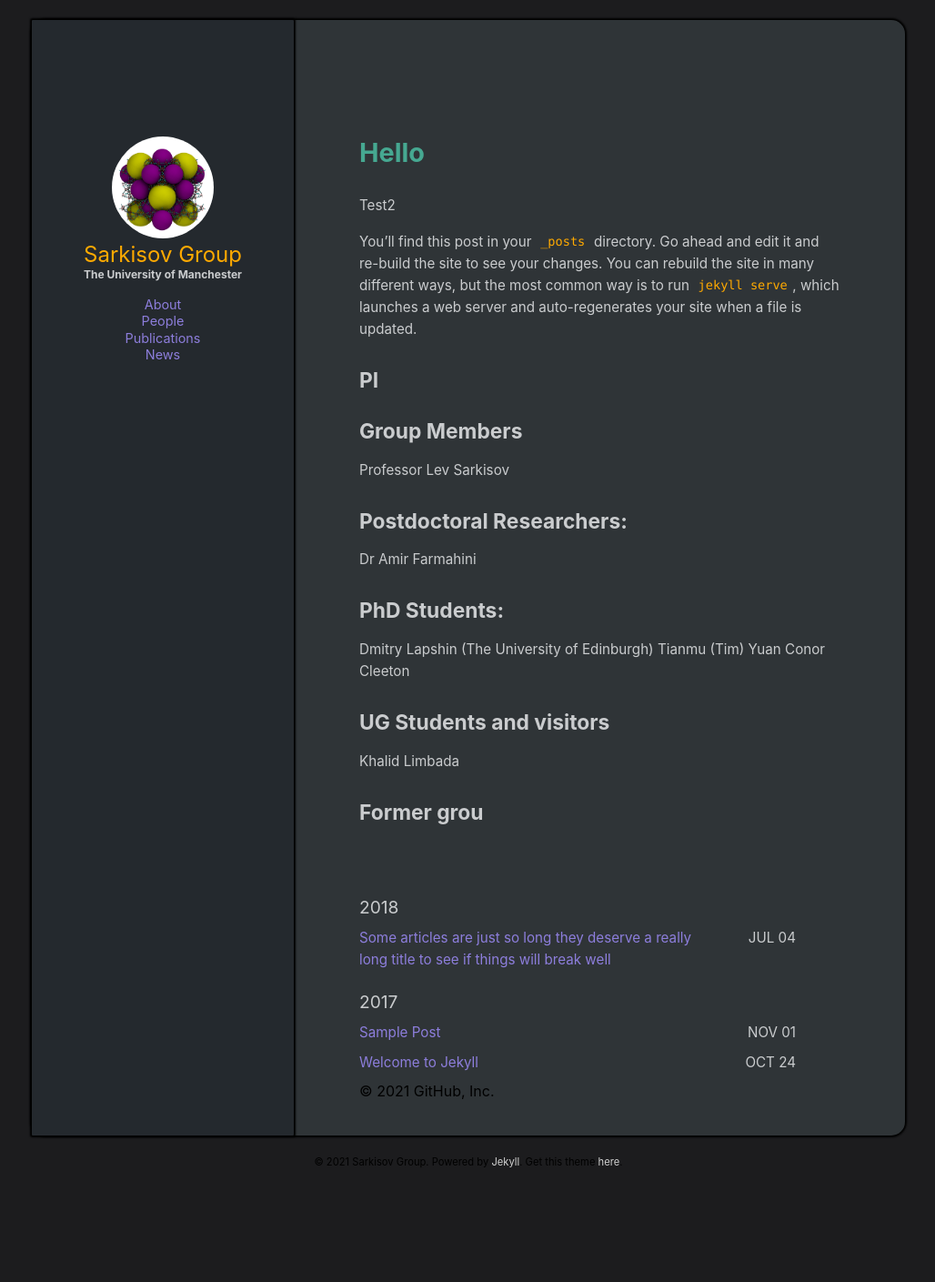
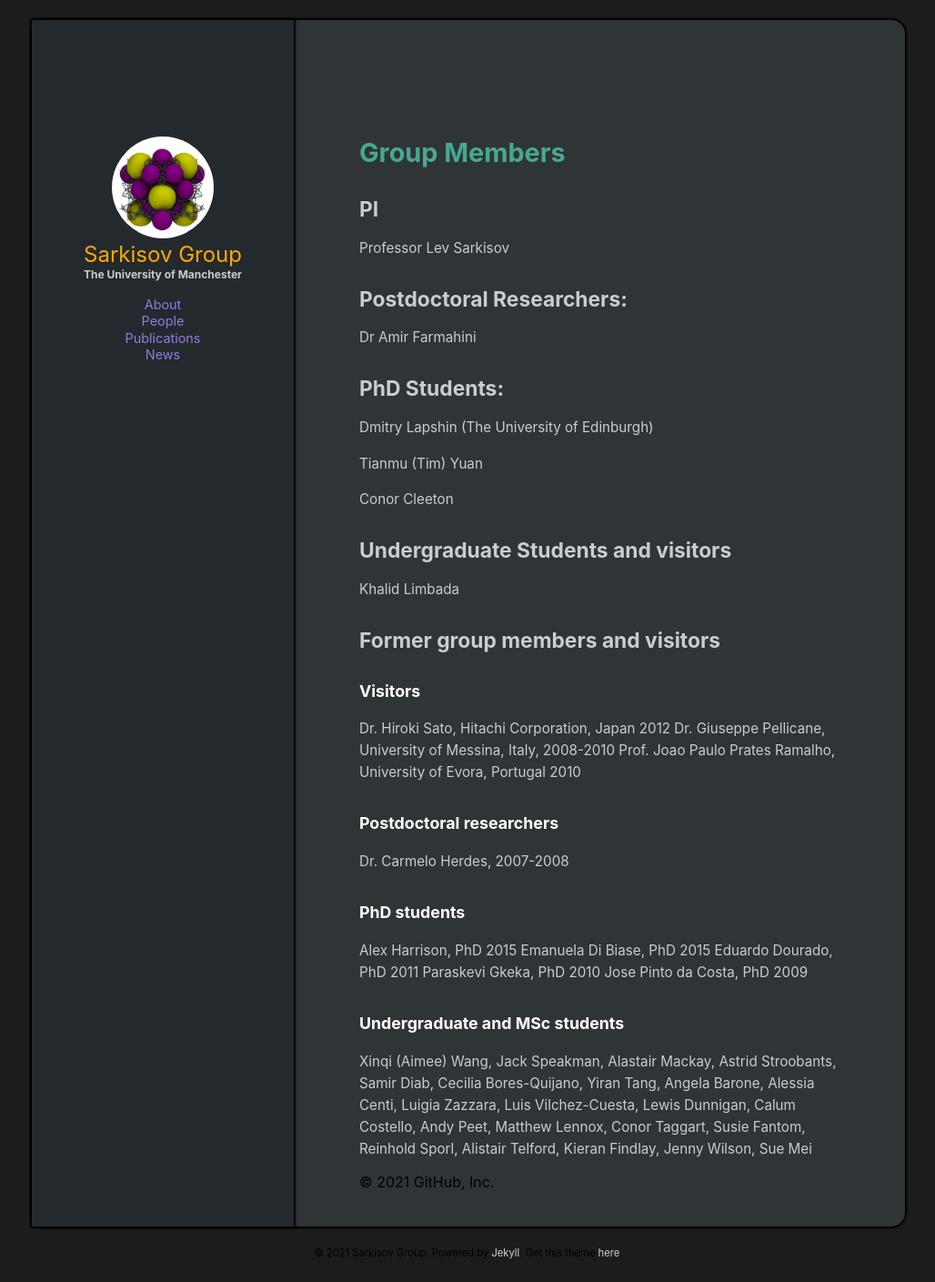
Before and after one commit to SarkisovGitHub/SarkisovGroup.github.io, a Jekyll site: the page built from People.md, in a window 1280 px wide. Shown: the whole page at 91% size, without its empty margins (125-1153 px from the left). Built offline with Jekyll 4.4.1, drawn with Linux system fonts in a browser that asks for light colours; before the commit the page ends 1309 px from its top, so only the background shows below that.

Commit message:
Update People.md

```diff
--- a/People.md
+++ b/People.md
@@ -1,15 +1,9 @@
 ---
-title: Hello
+title: Group Members
 layout: standard
 ---
 
-Test2
-
-
-You’ll find this post in your `_posts` directory. Go ahead and edit it and re-build the site to see your changes. You can rebuild the site in many different ways, but the most common way is to run `jekyll serve`, which launches a web server and auto-regenerates your site when a file is updated.
-
 ## PI
-## Group Members
 Professor Lev Sarkisov
 
 ## Postdoctoral Researchers:
@@ -17,12 +11,29 @@ Dr Amir Farmahini
 
 ## PhD Students:
 Dmitry Lapshin (The University of Edinburgh)
+
 Tianmu (Tim) Yuan
+
 Conor Cleeton
 
-## UG Students and visitors
+## Undergraduate Students and visitors
 Khalid Limbada
 
-## Former grou
+## Former group members and visitors
+### Visitors
+Dr. Hiroki Sato, Hitachi Corporation, Japan 2012
+Dr. Giuseppe Pellicane, University of Messina, Italy, 2008-2010
+Prof. Joao Paulo Prates Ramalho, University of Evora, Portugal 2010
 
-{% include archive.html %}
+### Postdoctoral researchers
+Dr. Carmelo Herdes, 2007-2008
+
+### PhD students
+Alex Harrison, PhD 2015
+Emanuela Di Biase, PhD 2015
+Eduardo Dourado, PhD 2011
+Paraskevi Gkeka, PhD 2010
+Jose Pinto da Costa, PhD 2009
+
+### Undergraduate and MSc students
+Xinqi (Aimee) Wang, Jack Speakman, Alastair Mackay, Astrid Stroobants, Samir Diab, Cecilia Bores-Quijano, Yiran Tang, Angela Barone, Alessia Centi, Luigia Zazzara, Luis Vilchez-Cuesta, Lewis Dunnigan, Calum Costello, Andy Peet, Matthew Lennox, Conor Taggart, Susie Fantom, Reinhold Sporl, Alistair Telford, Kieran Findlay, Jenny Wilson, Sue Mei
```
